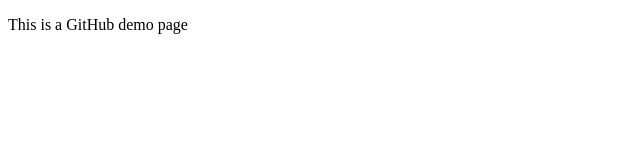
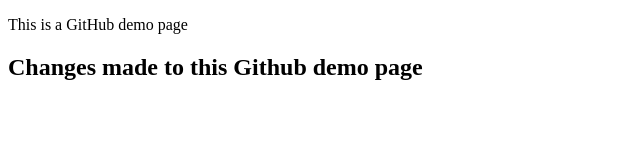
Before and after one commit to coreyD00/sandbox, a plain HTML site: page index.html in a window 1280 px wide. Shown: the whole page, without its empty margins (0-640 px from the left). Drawn offline with Linux system fonts and the light colour scheme.

Commit message:
second commit

```diff
--- a/index.html
+++ b/index.html
@@ -11,6 +11,7 @@
 
   <body>
     <p>This is a GitHub demo page</p>
+    <h2>Changes made to this Github demo page</h2>
 
     <script src="js/script.js"></script>
   </body>
```
